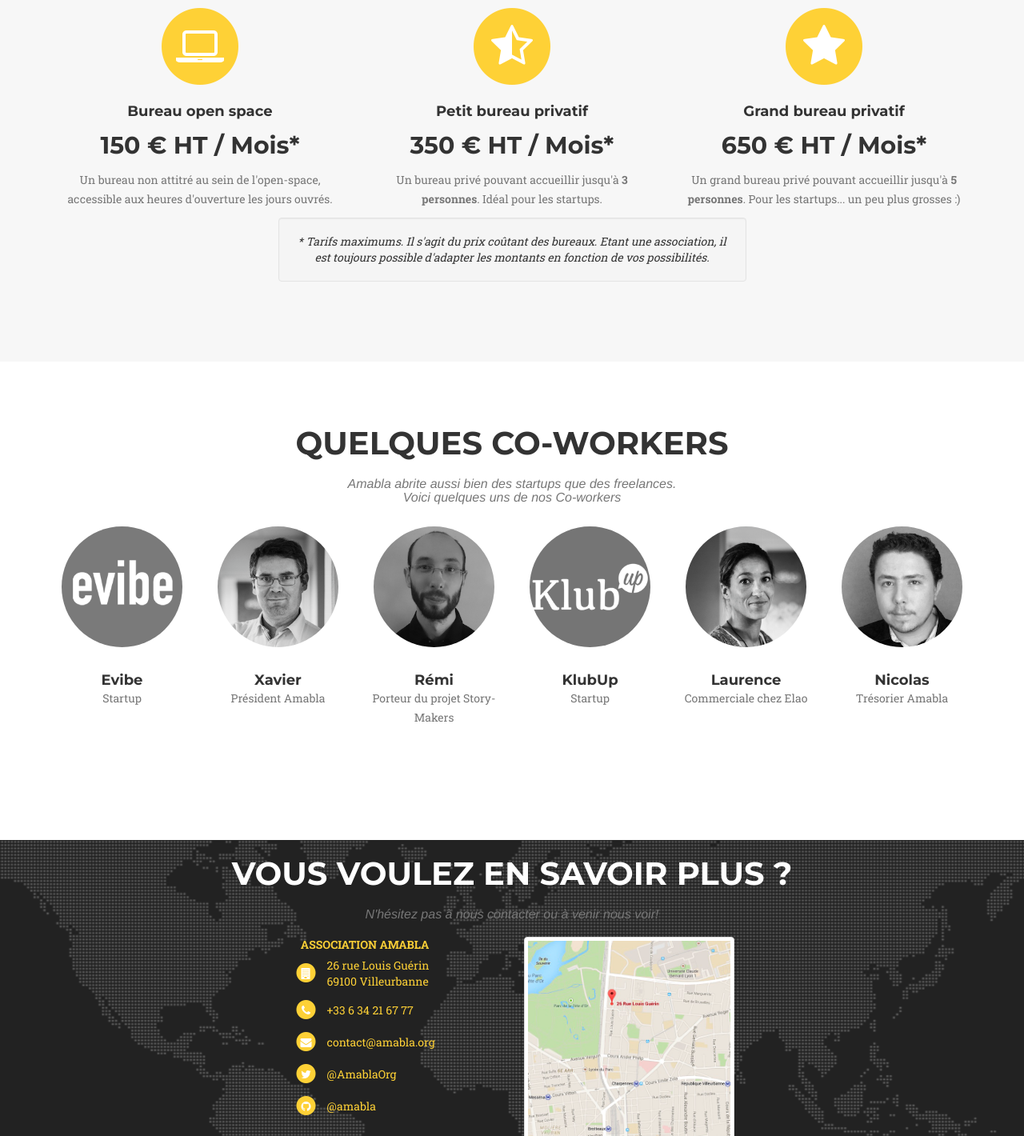
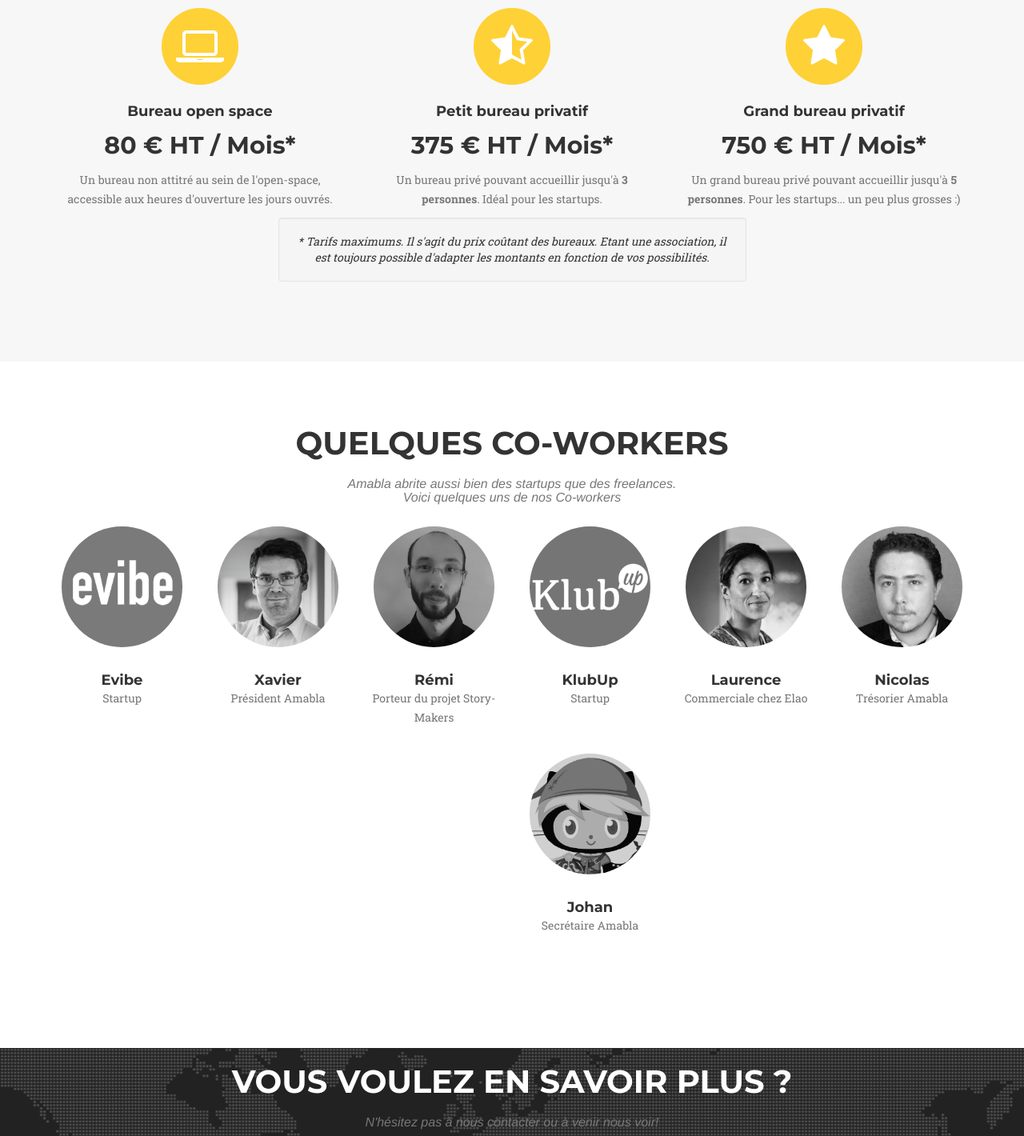
Before and after one commit to ahalacoworking/amabla.github.io, a plain HTML site: page index.html in a window 1280 px wide. Shown: the part 2227-3647 px from the top of the page at 80% size. Drawn offline with nearby package versions, Linux system fonts and the light colour scheme; files whose address does not match are found by name; a web font is replaced by a local one.

Commit message:
build update

```diff
--- a/index.html
+++ b/index.html
@@ -164,7 +164,7 @@
                     <i class="fa fa-laptop fa-stack-1x fa-inverse"></i>
                 </span>
                 <h4 class="service-heading">Bureau open space</h4>
-                <h2 class="service-heading">150 € HT / Mois*</h2>
+                <h2 class="service-heading">80 € HT / Mois*</h2>
                 <p class="text-muted">Un bureau non attitré au sein de l'open-space, accessible aux heures d'ouverture les jours ouvrés.</p>
             </div>
             <div class="col-md-4">
@@ -173,7 +173,7 @@
                     <i class="fa fa-star-half-o fa-stack-1x fa-inverse"></i>
                 </span>
                 <h4 class="service-heading">Petit bureau privatif</h4>
-                <h2 class="service-heading">350 € HT / Mois*</h2>
+                <h2 class="service-heading">375 € HT / Mois*</h2>
                 <p class="text-muted">Un bureau privé pouvant accueillir jusqu'à <b>3 personnes</b>. Idéal pour les startups.</p>
             </div>
             <div class="col-md-4">
@@ -182,7 +182,7 @@
                     <i class="fa fa-star fa-stack-1x fa-inverse"></i>
                 </span>
                 <h4 class="service-heading">Grand bureau privatif</h4>
-                <h2 class="service-heading">650 € HT / Mois*</h2>
+                <h2 class="service-heading">750 € HT / Mois*</h2>
                 <p class="text-muted">Un grand bureau privé pouvant accueillir jusqu'à <b>5 personnes</b>. Pour les startups... un peu plus grosses :)</p>
             </div>
         </div>
@@ -271,6 +271,16 @@
                         </a>
                         <h4>Nicolas</h4>
                         <p class="text-muted">Trésorier Amabla</p>
+                    </div>
+                </div>
+
+                <div class="col-xs-12 col-sm-6 col-md-4 col-lg-2">
+                    <div class="team-member">
+                        <a href="https://twitter.com/lutangar" target="_blank">
+                            <img src="/images/coworkers/lutangar.png" class="img-responsive img-circle" alt="">
+                        </a>
+                        <h4>Johan</h4>
+                        <p class="text-muted">Secrétaire Amabla</p>
                     </div>
                 </div>
 
```
Also changed, not shown: images/coworkers/lutangar.png (added), 1 other file.
